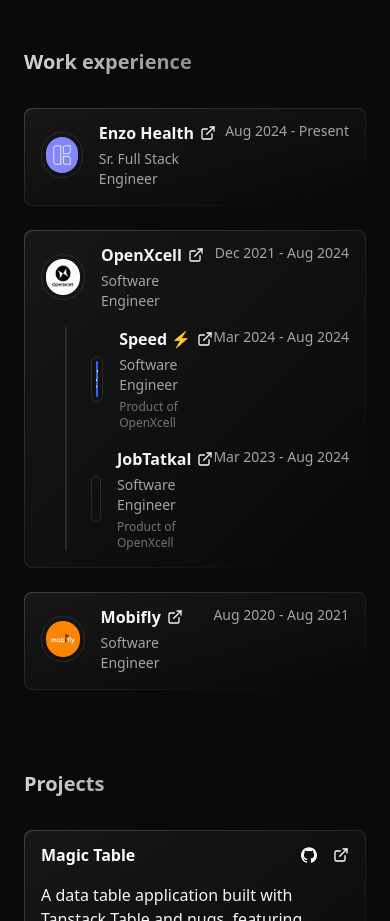
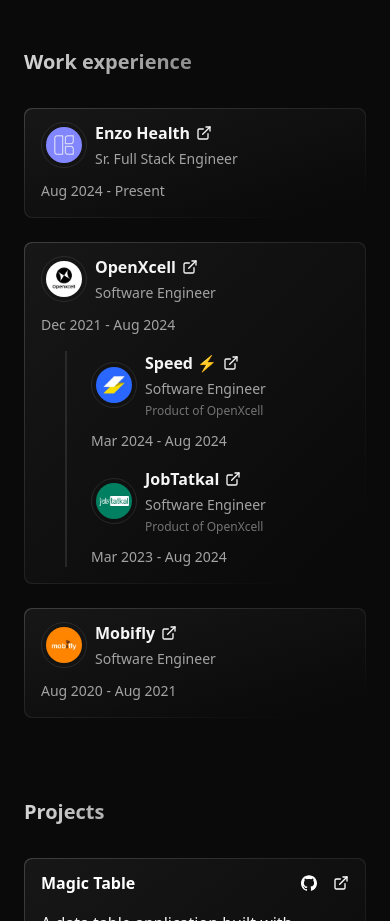
Before and after one commit to Ipriyankrajai/portfolio-v4, a Next.js app: page / in a window 390 px wide. Shown: the part 1580-2501 px from the top of the page. Built offline with nearby package versions, Linux system fonts and the light colour scheme.

Commit message:
fix: responsive view

```diff
--- a/components/experience.tsx
+++ b/components/experience.tsx
@@ -11,8 +11,8 @@
 function ExperienceItem({ experience }: { experience: Experience }) {
   return (
     <div className={cn("space-y-4")}>
-      <div className="flex justify-between items-start">
-        <div className="flex items-center gap-4">
+      <div className="flex flex-col gap-2 sm:flex-row sm:items-start sm:justify-between">
+        <div className="flex items-center gap-2 sm:gap-4">
           <div className="rounded-full border border-neutral-700/50 p-1">
             <Image
               src={experience.companyImageUrl}
@@ -48,7 +48,7 @@
             )}
           </div>
         </div>
-        <p className="text-sm text-neutral-400 shrink-0">
+        <p className="mt-1 text-sm text-neutral-400 sm:mt-0 sm:shrink-0">
           {experience.startDate} - {experience.endDate}
         </p>
       </div>
```
